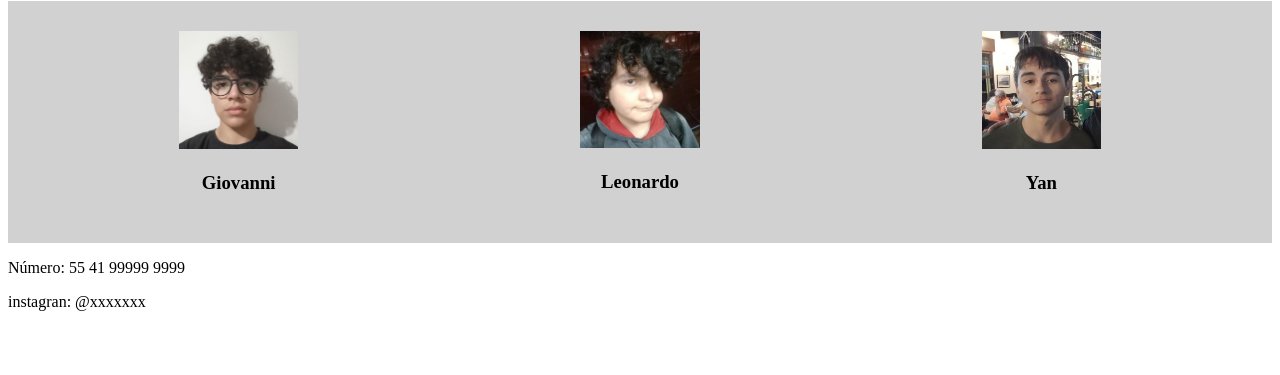
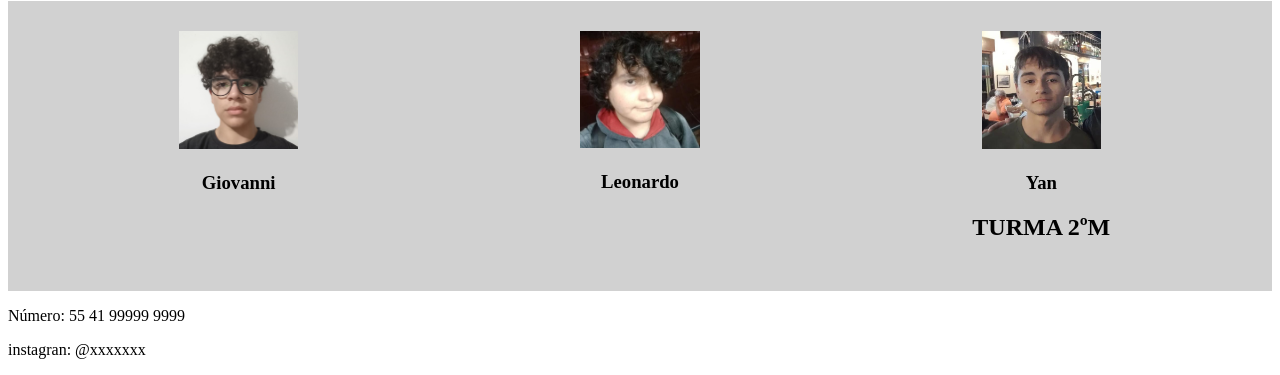
Before and after one commit to GIMV4/sla, a plain HTML site: page index.html in a window 1280 px wide. Shown: the part 734-1109 px from the top of the page. Before the commit the page ends 1061 px from the top, so only its background shows below. Drawn offline with Linux system fonts and the light colour scheme.

Commit message:
DSADSADAS

```diff
--- a/index.html
+++ b/index.html
@@ -44,6 +44,7 @@
             <div>
                 <img class="tamanho" src="IMG-20240404-WA0000.jpg" alt="Yan">
                 <h3>Yan</h3>
+                <h1>TURMA 2ºM</h1>
             </div>
         </section>
         <footer>
```
